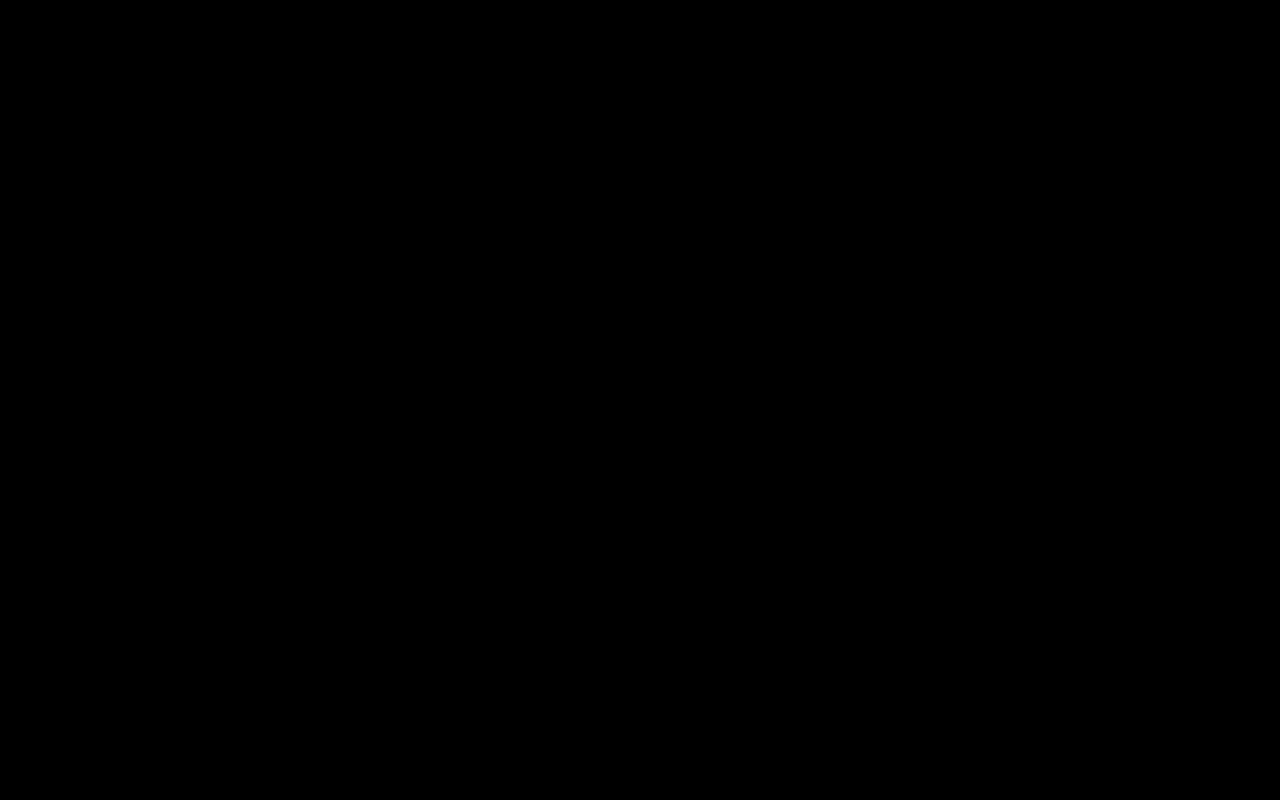
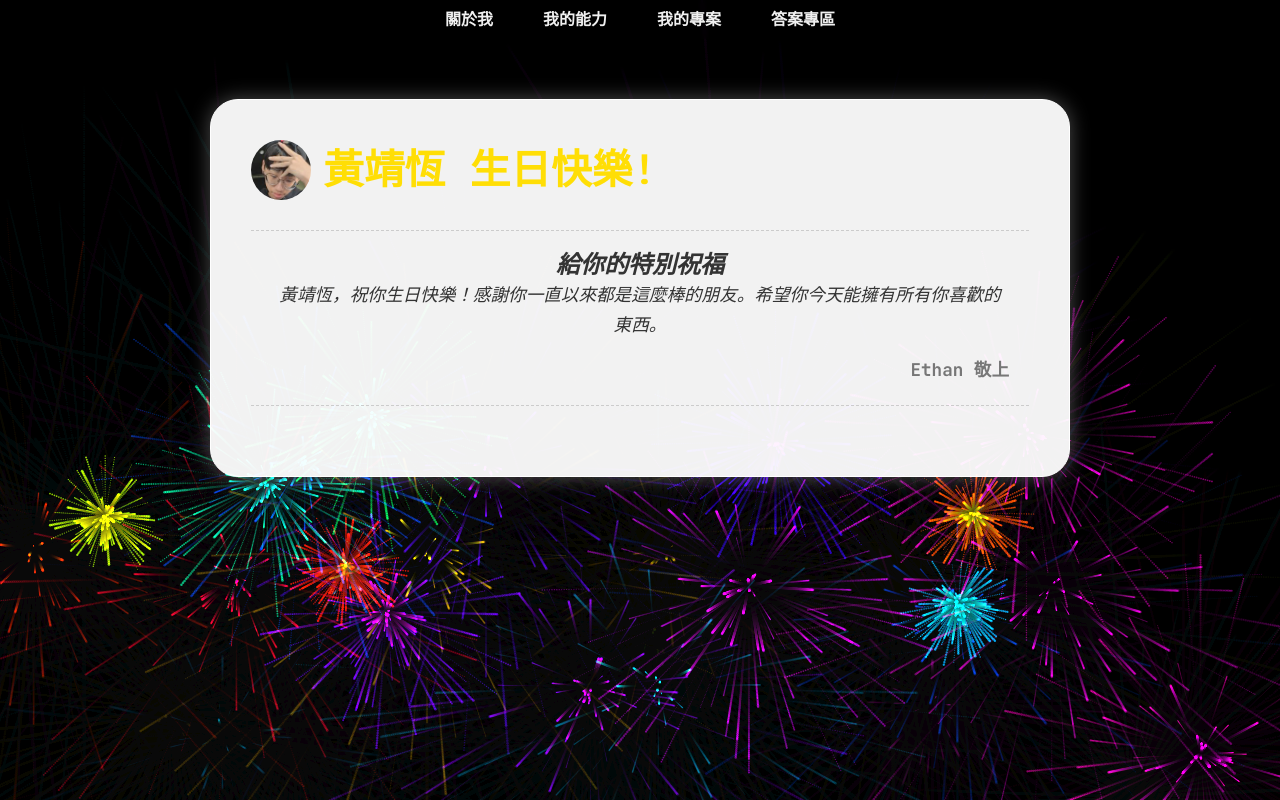
Before and after one commit to Ethan8787/web, a React (Vite) app: page /hbd in a window 1280 px wide. Before the commit this address had no page. Built offline with nearby package versions, Linux system fonts and the light colour scheme.

Commit message:
formating and added Birthday.jsx

```diff
--- a/src/App.css
+++ b/src/App.css
@@ -130,7 +130,7 @@ html, body {
 
 .intro-card h1 {
     font-size: 2.5rem;
-    color: var(--accent-color);
+    color: var(#00ff00);
 }
 
 .intro-card p {
@@ -287,12 +287,14 @@ html, body {
         flex-wrap: wrap;
         gap: 10px;
     }
+
     .nav-link {
         font-size: 0.75rem;
         padding: 5px 8px;
         flex-grow: 1;
         text-align: center;
     }
+
     .container {
         margin-top: 20px;
         margin-bottom: 30px;
--- a/src/App.jsx
+++ b/src/App.jsx
@@ -1,13 +1,15 @@
-import { Routes, Route } from "react-router-dom";
+import {Routes, Route} from "react-router-dom";
 import Home from "./Home.jsx";
 import Answer from "./Answer.jsx";
+import Birthday from "./Birthday.jsx";
+import NotFound from "./NotFound.jsx";
 import "./App.css"
 
 export default function App() {
-    return (
-        <Routes>
-            <Route path="/" element={<Home />} />
-            <Route path="/answer" element={<Answer />} />
-        </Routes>
-    );
+    return (<Routes>
+            <Route path="/" element={<Home/>}/>
+            <Route path="/answer" element={<Answer/>}/>
+            <Route path="/hbd" element={<Birthday/>}/>
+            <Route path="*" element={<NotFound/>}/>
+        </Routes>);
 }
--- /dev/null
+++ b/src/Birthday.css
@@ -0,0 +1,64 @@
+.intro-card.birthday-card {
+    background: rgba(255, 255, 255, 0.95);
+    border: 1px solid #ffffff;
+    padding: 40px;
+    text-align: center;
+    box-shadow: 0 0 20px rgba(255, 255, 255, 0.3);
+}
+
+.birthday-background {
+    position: fixed;
+    top: 0;
+    left: 0;
+    width: 100%;
+    height: 100%;
+    background-color: #000000;
+    z-index: 1;
+    overflow: hidden;
+}
+
+#fireworks-canvas {
+    display: block;
+    width: 100%;
+    height: 100%;
+}
+
+.intro-card.birthday-card:hover {
+    transform: translateY(-5px);
+    box-shadow: 0 5px 30px rgba(255, 255, 255, 0.5);
+}
+
+.birthday-headline {
+    color: #FFDE00;
+    font-size: 3.5em;
+    animation: sparkle 1s infinite alternate;
+}
+
+.personal-message-section {
+    margin: 30px 0;
+    padding: 20px;
+    border-top: 1px dashed #ccc;
+    border-bottom: 1px dashed #ccc;
+    font-style: italic;
+    line-height: 1.6;
+    color: #333;
+}
+
+.signature {
+    margin-top: 15px;
+    font-weight: bold;
+    font-style: normal;
+    text-align: right;
+    color: #777;
+}
+
+@keyframes sparkle {
+    from {
+        transform: scale(1);
+        opacity: 0.9;
+    }
+    to {
+        transform: scale(1.02);
+        opacity: 1;
+    }
+}
--- /dev/null
+++ b/src/Birthday.jsx
@@ -0,0 +1,27 @@
+import BirthdayBackground from './BirthdayBackgound.jsx';
+import Navbar from './components/Navbar';
+import "./Birthday.css"
+
+export default function BirthdayPage() {
+    const friendName = "黃靖恆";
+    return (<>
+        <BirthdayBackground/>
+        <div id="blur-overlay"></div>
+        <Navbar/>
+        <div className="container">
+            <div className="intro-card birthday-card" id="intro">
+                <div className="header-group">
+                    <img id="avatar" src="friend-photo.jpg" alt={`avatar`}/>
+                    <h1 className="birthday-headline">{friendName} 生日快樂!</h1>
+                </div>
+                <div className="personal-message-section">
+                    <h2>給你的特別祝福</h2>
+                    <p>
+                        黃靖恆，祝你生日快樂！感謝你一直以來都是這麼棒的朋友。希望你今天能擁有所有你喜歡的東西。
+                    </p>
+                    <p className="signature">Ethan 敬上</p>
+                </div>
+            </div>
+        </div>
+    </>);
+}
--- /dev/null
+++ b/src/BirthdayBackgound.jsx
@@ -0,0 +1,91 @@
+import React, {useEffect, useRef} from 'react';
+import './Birthday.css';
+
+export default function BirthdayBackground() {
+    const canvasRef = useRef(null);
+    useEffect(() => {
+        const canvas = canvasRef.current;
+        if (!canvas) return;
+        const ctx = canvas.getContext("2d");
+        const fireworks = [];
+        let w, h, dpr;
+        let animationFrameId;
+        function resizeCanvas() {
+            dpr = window.devicePixelRatio || 1;
+            w = window.innerWidth;
+            h = window.innerHeight;
+            canvas.width = w * dpr;
+            canvas.height = h * dpr;
+            ctx.setTransform(dpr, 0, 0, dpr, 0, 0);
+        }
+        resizeCanvas();
+        window.addEventListener("resize", resizeCanvas);
+        class Particle {
+            constructor(x, y, color, angle, speed) {
+                this.x = x;
+                this.y = y;
+                this.color = color;
+                this.angle = angle;
+                this.speed = speed;
+                this.alpha = 1;
+                this.fadeRate = 1 / (60 * 3);
+                this.size = Math.random() + 0.4;
+            }
+            update() {
+                this.x += Math.cos(this.angle) * this.speed;
+                this.y += Math.sin(this.angle) * this.speed + 0.05;
+                this.alpha -= this.fadeRate;
+                if (this.alpha < 0) this.alpha = 0;
+            }
+            draw() {
+                ctx.globalAlpha = this.alpha;
+                ctx.fillStyle = this.color;
+                ctx.beginPath();
+                ctx.arc(this.x, this.y, this.size, 0, Math.PI * 2);
+                ctx.fill();
+                ctx.globalAlpha = 1;
+            }
+        }
+        function createFirework() {
+            const x = Math.random() * w;
+            const y = h * (0.5 + Math.random() * 0.5);
+            const color = `hsl(${Math.random() * 360}, 100%, 50%)`;
+            for (let i = 0; i < 120; i++) {
+                const angle = (Math.PI * 2 * i) / 80;
+                const speed = Math.random() * 2.5;
+                fireworks.push(new Particle(x, y, color, angle, speed));
+            }
+        }
+        let lastFireworkTime = 0;
+        const fireworkInterval = 500;
+        function animate(timestamp) {
+            animationFrameId = requestAnimationFrame(animate);
+            ctx.globalCompositeOperation = "source-over";
+            ctx.fillStyle = "rgba(0, 0, 0, 0.05)";
+            ctx.fillRect(0, 0, w, h);
+            ctx.globalCompositeOperation = "lighter";
+            if (timestamp - lastFireworkTime > fireworkInterval) {
+                for (let i = 0; i < 4; i++) {
+                    createFirework();
+                }
+                lastFireworkTime = timestamp;
+            }
+            for (let i = fireworks.length - 1; i >= 0; i--) {
+                const p = fireworks[i];
+                p.update();
+                p.draw();
+                if (p.alpha <= 0) {
+                    fireworks.splice(i, 1);
+                }
+            }
+        }
+        animate();
+        return () => {
+            window.removeEventListener("resize", resizeCanvas);
+            cancelAnimationFrame(animationFrameId);
+        };
+    }, []);
+    return (<div className="birthday-background">
+        <canvas ref={canvasRef} id="fireworks-canvas"></canvas>
+    </div>);
+}
--- /dev/null
+++ b/src/NotFound.css
@@ -0,0 +1,59 @@
+* {
+    line-height: 1.2;
+    margin: 0;
+}
+
+body {
+    background-color: #111;
+}
+
+.not-found-container {
+    color: #888;
+    display: table;
+    font-family: sans-serif;
+    height: 100vh;
+    text-align: center;
+    width: 100%;
+}
+
+.not-found-content {
+    display: table-cell;
+    vertical-align: middle;
+    margin: 2em auto;
+}
+
+.not-found-heading {
+    color: #fff;
+    font-size: 2em;
+    font-weight: 400;
+    margin-bottom: 20px;
+}
+
+.not-found-message {
+    margin: 0 auto 20px auto;
+    width: 280px;
+}
+
+.not-found-home-link {
+    color: #4a90e2;
+    text-decoration: none;
+    font-weight: bold;
+    display: block;
+    margin-top: 20px;
+    transition: color 0.3s;
+}
+
+.not-found-home-link:hover {
+    color: #357bd8;
+}
+
+@media only screen and (max-width: 280px) {
+    .not-found-message {
+        width: 95%;
+    }
+
+    .not-found-heading {
+        font-size: 1.5em;
+        margin: 0 0 0.3em;
+    }
+}
--- /dev/null
+++ b/src/NotFound.jsx
@@ -0,0 +1,18 @@
+import React from 'react';
+import './NotFound.css';
+
+export default function NotFound() {
+    return (
+        <div className="not-found-container">
+            <div className="not-found-content">
+                <h1 className="not-found-heading">404 Page Not Found</h1>
+                <p className="not-found-message">
+                    Sorry, but the page you were trying to view does not exist.
+                </p>
+                <a href="/" className="not-found-home-link">
+                    Go Home
+                </a>
+            </div>
+        </div>
+    );
+}
--- a/src/components/Navbar.jsx
+++ b/src/components/Navbar.jsx
@@ -1,17 +1,46 @@
-import { Link } from "react-router-dom";
-
 export default function Navbar() {
-    return (
-        <nav className="navbar">
-            <div className="nav-links">
-                <a href="#intro" className="nav-link">關於我</a>
-                <a href="#skills" className="nav-link">我的能力</a>
-                <a href="#projects" className="nav-link">我的專案</a>
-
-                <Link to="/answer" className="nav-link">
-                    答案專區
-                </Link>
-            </div>
-        </nav>
-    );
+    return (<nav className="navbar">
+        <div className="nav-links">
+            <a
+                href="/#intro"
+                className="nav-link"
+                onClick={(e) => {
+                    e.preventDefault();
+                    window.location.href = "/#intro";
+                }}
+            >
+                關於我
+            </a>
+            <a
+                href="/#skills"
+                className="nav-link"
+                onClick={(e) => {
+                    e.preventDefault();
+                    window.location.href = "/#skills";
+                }}
+            >
+                我的能力
+            </a>
+            <a
+                href="/#projects"
+                className="nav-link"
+                onClick={(e) => {
+                    e.preventDefault();
+                    window.location.href = "/#projects";
+                }}
+            >
+                我的專案
+            </a>
+            <a
+                href="/answer"
+                className="nav-link"
+                onClick={(e) => {
+                    e.preventDefault();
+                    window.location.href = "/answer";
+                }}
+            >
+                答案專區
+            </a>
+        </div>
+    </nav>);
 }
--- a/src/components/Skills.jsx
+++ b/src/components/Skills.jsx
@@ -1,30 +1,21 @@
-const skillsData = [
-    { name: 'Java', level: 90 },
-    { name: 'Python', level: 80 },
-    { name: 'C/C++', level: 65 },
-    { name: 'React', level: 60 },
-];
+const skillsData = [{name: 'Java', level: 90}, {name: 'Python', level: 80}, {name: 'C/C++', level: 65}, {
+    name: 'React', level: 60
+},];
 
-function SkillItem({ name, level }) {
-    return (
-        <div className="skill-item">
-            <span className="skill-name">{name}</span>
-            <div className="skill-bar-container">
-                <div className="skill-bar" style={{ width: `${level}%` }}></div>
-            </div>
+function SkillItem({name, level}) {
+    return (<div className="skill-item">
+        <span className="skill-name">{name}</span>
+        <div className="skill-bar-container">
+            <div className="skill-bar" style={{width: `${level}%`}}></div>
         </div>
-    );
+    </div>);
 }
 
 export default function Skills() {
-    return (
-        <div className="section" id="skills">
-            <h2>我的能力</h2>
-            <div className="skills-list">
-                {skillsData.map(skill => (
-                    <SkillItem key={skill.name} {...skill} />
-                ))}
-            </div>
+    return (<div className="section" id="skills">
+        <h2>我的能力</h2>
+        <div className="skills-list">
+            {skillsData.map(skill => (<SkillItem key={skill.name} {...skill} />))}
         </div>
-    );
+    </div>);
 }
```
Also changed, not shown: src/Answer.jsx (+7 -9 lines), src/Home.jsx (+9 -15 lines), public/friend-photo.jpg (added).
